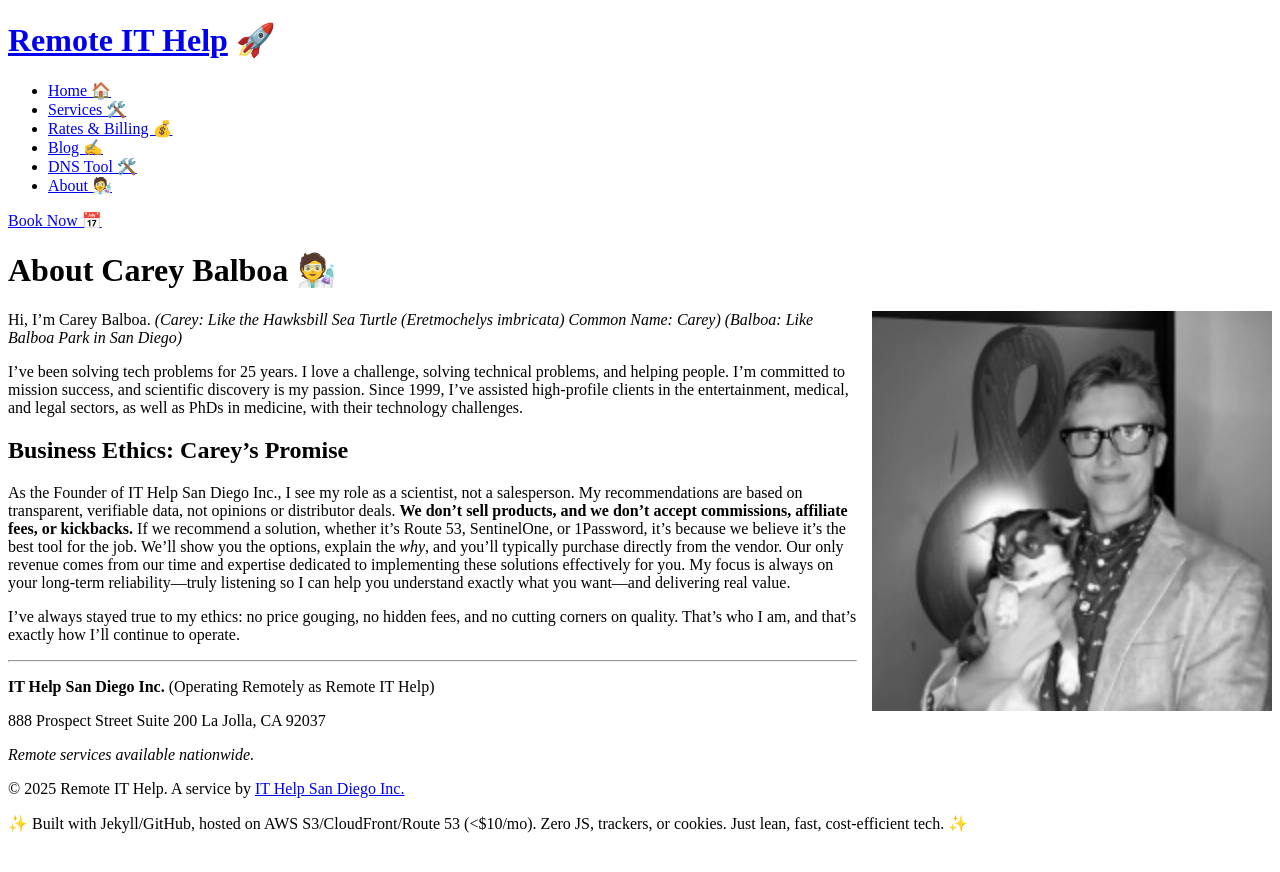
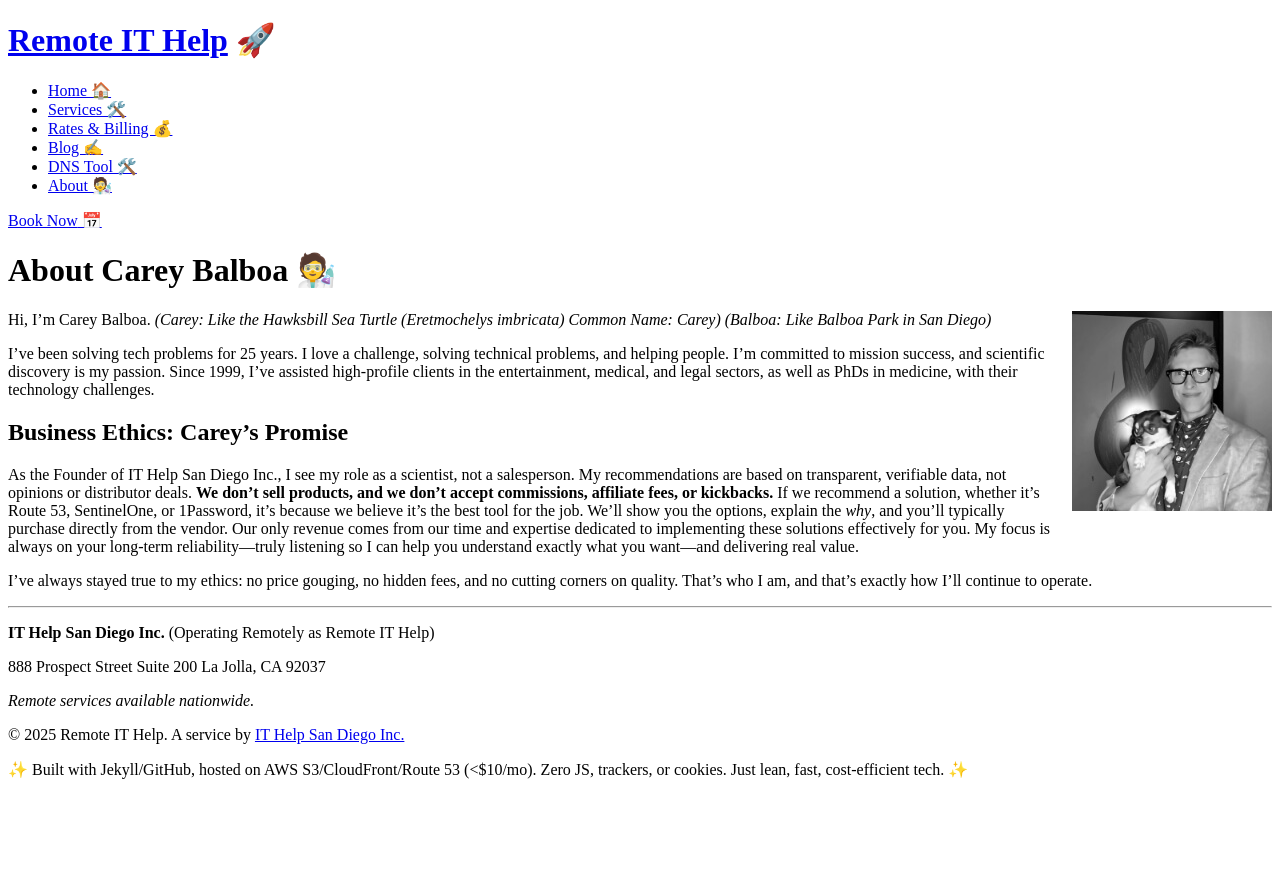
Before and after one commit to careyjames/remote-it-help-site, a Jekyll site: the page built from about.md, in a window 1280 px wide. Shown: the top 872 px of the page. Built offline with Jekyll 4.4.1, drawn with Linux system fonts in a browser that asks for light colours.

Commit message:
Update about.md

```diff
--- a/about.md
+++ b/about.md
@@ -36,7 +36,7 @@ title: About Carey Balboa & Remote IT Help
 
 # About Carey Balboa 🧑‍🔬
 
-![Carey Balboa, Founder of Remote IT Help, with his service animal Tango.](/assets/images/carey-balboa.jpeg){: width="400" loading="lazy" style="float: right; margin-left: 15px; margin-bottom: 15px;" }
+![Carey Balboa, Founder of Remote IT Help, with his service animal Tango.](/assets/images/carey-balboa.jpeg){: width="200" loading="lazy" style="float: right; margin-left: 15px; margin-bottom: 15px;" }
 
 Hi, I’m Carey Balboa.
 *(Carey: Like the Hawksbill Sea Turtle (Eretmochelys imbricata) Common Name: Carey)*
```
